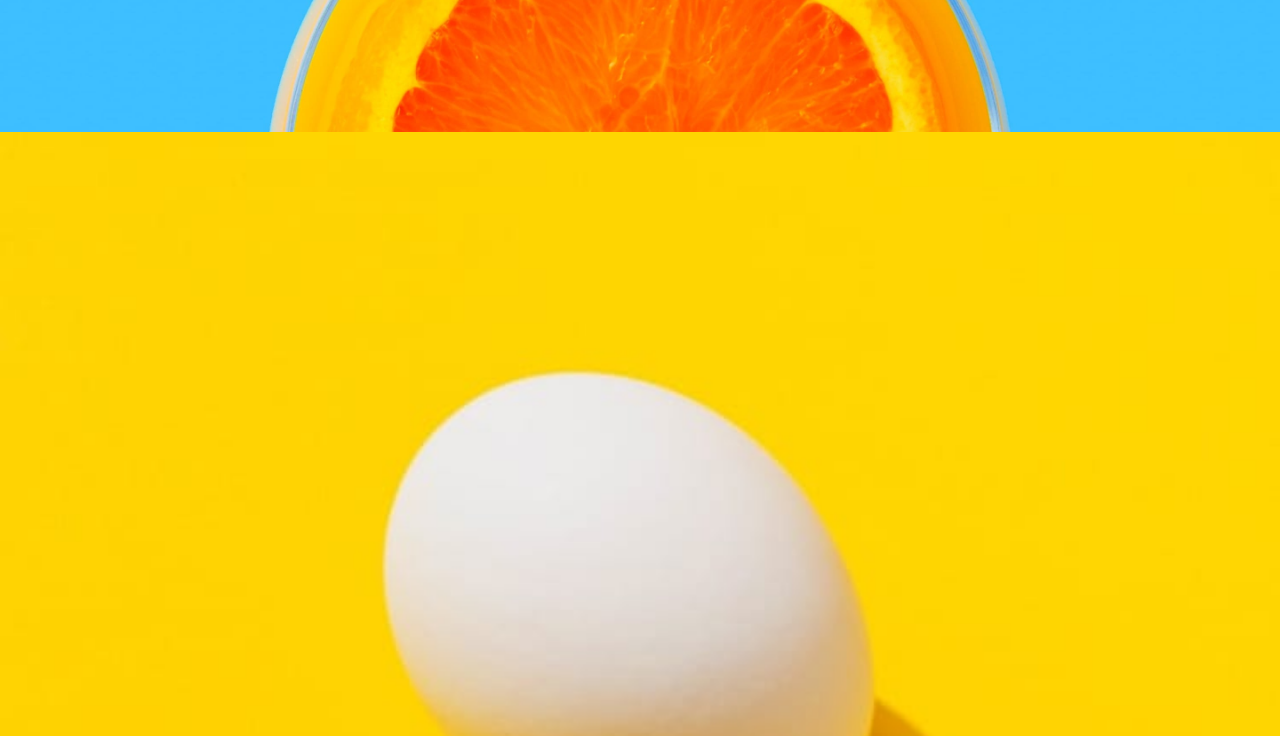
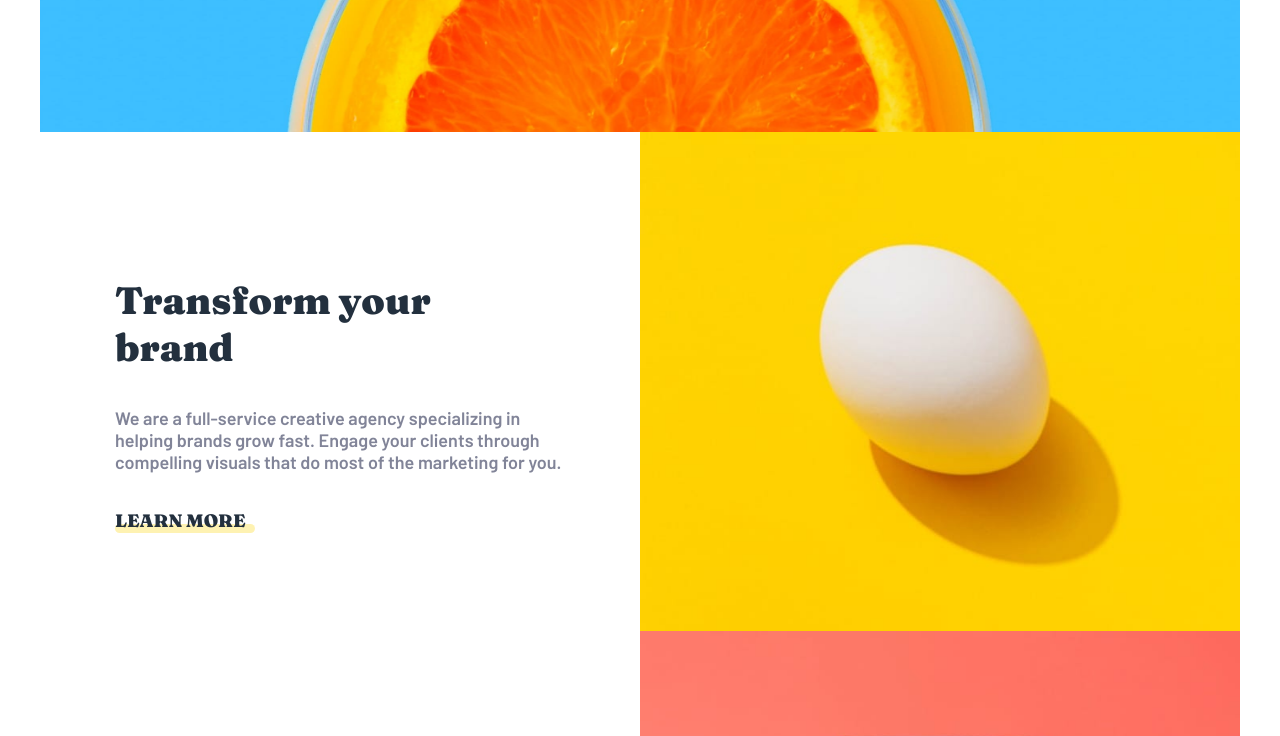
Before and after one commit to mahiv87/sunnyside-agency, a React (Vite) app: page / in a window 1280 px wide. Shown: the part 540-1276 px from the top of the page. Built offline with nearby package versions, Linux system fonts and the light colour scheme.

Commit message:
desktop card layout

```diff
--- a/src/components/CardComponents/PrimaryCard/PrimaryCard.jsx
+++ b/src/components/CardComponents/PrimaryCard/PrimaryCard.jsx
@@ -6,6 +6,7 @@ function Card({ image, altTag, title, text, link, underlineColor }) {
 	return (
 		<div className={styles.container}>
 			<img src={image} alt={altTag} className={styles.image} />
+			<div className={styles.cardInfo}>
 				<p className={styles.title}>{title}</p>
 				<p className={styles.text}>{text}</p>
 				<p className={styles.link}>{link}</p>
@@ -13,6 +14,7 @@ function Card({ image, altTag, title, text, link, underlineColor }) {
 					className={styles.underline}
 					style={{ backgroundColor: underlineColor }}
 				></div>
+			</div>
 		</div>
 	);
 }
--- a/src/components/CardComponents/PrimaryCard/PrimaryCard.module.css
+++ b/src/components/CardComponents/PrimaryCard/PrimaryCard.module.css
@@ -50,3 +50,30 @@
 .link:hover + .underline {
 	opacity: 1;
 }
+
+@media screen and (min-width: 768px) {
+	.container {
+		display: flex;
+		flex-direction: row-reverse;
+		justify-content: space-between;
+	}
+
+	.image {
+		width: 50%;
+	}
+
+	.cardInfo {
+		width: 450px;
+		text-align: start;
+		margin-inline: auto;
+	}
+
+	.title {
+		width: 350px;
+		margin-inline: 0;
+	}
+
+	.text {
+		padding: 1rem 0rem;
+	}
+}
```
Lines whose indentation alone changed are shown as unchanged.
